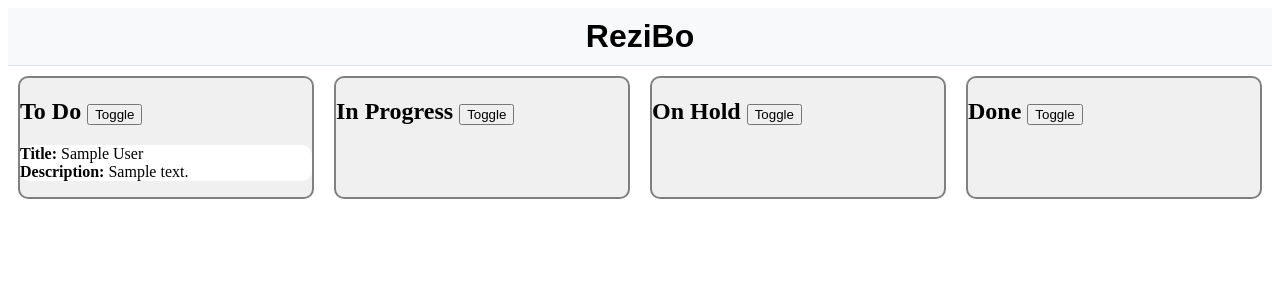
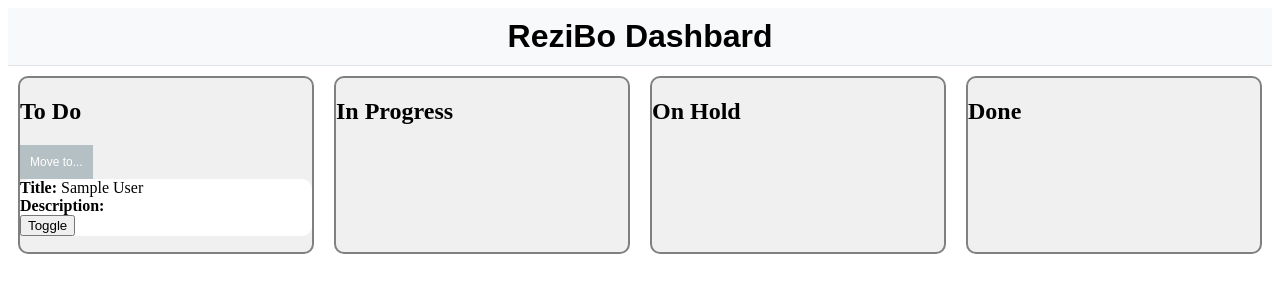
Before and after one commit to david7franco/ReziBo, a Django app: page /trello/ in a window 1280 px wide. Shown: the top 300 px of the page. Run offline with Django 4.2, Linux system fonts and the light colour scheme; tables that the repository leaves empty hold one stand-in row (values such as "Sample post").

Commit message:
added button func move to.. for rezibo dashboard

```diff
--- a/accounts/management/commands/seed_data.py
+++ b/accounts/management/commands/seed_data.py
@@ -11,5 +11,8 @@ class Command(BaseCommand):
         Task.objects.create(title="Task 2", description="Sample task 2", status=2)
         Task.objects.create(title="Task 3", description="Sample task 3", status=3)
         Task.objects.create(title="Task 4", description="Sample task 4", status=4)
+        Task.objects.create(title="Task 5", description="This task contains some sample data", status=1)
+        #Task.objects.all().delete()
 
+        #Task.objects.create(title="Task 6", description="Sample task 1", status=1)
         self.stdout.write(self.style.SUCCESS("Successfully seeded test data."))
--- a/accounts/static/accounts/trello.css
+++ b/accounts/static/accounts/trello.css
@@ -39,4 +39,53 @@ h1 {
 .taskborders {
     background-color: #FFF;
     border-radius: 10px;
+
 }
+
+.desc {
+    display: none;
+}
+
+.dropbtn {
+    background-color: #b4c0c4;
+    color: white;
+    padding: 10px;
+    font-size: 12px;
+    border: none;
+    cursor: pointer;
+  }
+
+ .dropbtn:hover, .dropbtn:focus {
+    background-color: #b4c0c4;
+}
+
+ .dropdown {
+    position: relative;
+    display: inline-block;
+}
+
+ .dropdown-content {
+    display: none;
+    position: absolute;
+    top: 0;  /* This will align it with the top of the main button */
+    left: 100%;  /* This will move it to the right side of the main button */
+    box-shadow: 0px 8px 16px 0px rgba(0,0,0,0.2);
+    z-index: 1;
+    white-space: nowrap;
+}
+
+.dropdown-content button {
+    color: black;
+    padding: 8px 10px;
+    text-decoration: none;
+    display: inline-block;
+    font-size: 12px;
+  }
+
+ .dropdown-content button:hover {
+    background-color: #ddd
+}
+
+ .dropdown:hover .dropdown-content {
+    display: block;
+}
--- a/accounts/templates/registration/trello.html
+++ b/accounts/templates/registration/trello.html
@@ -2,45 +2,39 @@
 {% load static %}
 {% block content %}
 <!doctype html>
+<html lang="en">
+<head>
     <meta charset="UTF-8">
-
+    <title>ReziBo Dashbard</title>
     <link rel="stylesheet" type="text/css" href="{% static "accounts/trello.css" %}">
-
+</head>
+<body>
 <div class="header">
-    <h1>ReziBo</h1>
+    <h1>ReziBo Dashbard</h1>
 </div>
 
 <div class="container">
     <div class="column columnborders">
-        <h2 class="status-heading" data-target="todo-tasks">
-            To Do <button class="toggle-button">Toggle</button>
+        <h2 class="status-heading">
+            To Do
         </h2>
         <ul id="todo-tasks" class="task-list">
+
             {% for task in tasks %}
+
                 {% if task.status == 1 %}
-                    <li class="taskborders">
+                    <div class="dropdown">
+                        <button class="dropbtn">Move to...</button>
+                        <div class="dropdown-content">
+                            <button class="move-task" data-task-id="{{ task.id }}" data-new-status="2">In Progress</button>
+                            <button class="move-task" data-task-id="{{ task.id }}" data-new-status="3">On Hold</button>
+                            <button class="move-task" data-task-id="{{ task.id }}" data-new-status="4">Done</button>
+                        </div>
+                    </div>
+                    <li id="task-{{ task.id }}" class="taskborders">
                         <strong>Title:</strong> {{ task.title }}<br>
-                     <strong>Description:</strong> {{ task.description }}
-                    </li>
-                {% endif %}
-                {% empty %}
-                    <li>No tasks found for this category.</li>
-            {% endfor %}
-
-        </ul>
-    </div>
-
-
-    <div class="column columnborders">
-        <h2 class="status-heading" data-target="in-progress">
-            In Progress <button class="toggle-button">Toggle</button>
-        </h2>
-        <ul id="in-progress" class="task-list">
-            {% for task in tasks %}
-                {% if task.status == 2 %}
-                <li class="taskborders">
-                    <strong>Title:</strong> {{ task.title }}<br>
-                    <strong>Description:</strong> {{ task.description }}
+                        <strong>Description:</strong> <span class="desc" id="desc-{{ task.id }}">{{ task.description }}</span><br>
+                        <button class="toggle-button" data-target="desc-{{ task.id }}">Toggle</button>
                     </li>
                 {% endif %}
             {% empty %}
@@ -49,17 +43,25 @@
         </ul>
     </div>
 
-
     <div class="column columnborders">
-        <h2 class="status-heading" data-target="on-hold">
-            On Hold <button class="toggle-button">Toggle</button>
+        <h2 class="status-heading">
+            In Progress
         </h2>
-        <ul id="on-hold" class="task-list">
+        <ul id="in-progress" class="task-list">
             {% for task in tasks %}
-                {% if task.status == 3 %}
-                <li class="taskborders">
+                {% if task.status == 2 %}
+                <div class="dropdown">
+                    <button class="dropbtn">Move to...</button>
+                    <div class="dropdown-content">
+                        <button class="move-task" data-task-id="{{ task.id }}" data-new-status="1">To Do</button>
+                        <button class="move-task" data-task-id="{{ task.id }}" data-new-status="3">On Hold</button>
+                        <button class="move-task" data-task-id="{{ task.id }}" data-new-status="4">Done</button>
+                    </div>
+                </div>
+                    <li id="task-{{ task.id }}" class="taskborders">
                         <strong>Title:</strong> {{ task.title }}<br>
-                    <strong>Description:</strong> {{ task.description }}
+                        <strong>Description:</strong> <span class="desc" id="desc-{{ task.id }}">{{ task.description }}</span><br>
+                        <button class="toggle-button" data-target="desc-{{ task.id }}">Toggle</button>
                     </li>
                 {% endif %}
             {% empty %}
@@ -68,17 +70,52 @@
         </ul>
     </div>
 
+    <div class="column columnborders">
+        <h2 class="status-heading">
+            On Hold
+        </h2>
+        <ul id="on-hold" class="task-list">
+            {% for task in tasks %}
+                {% if task.status == 3 %}
+                <div class="dropdown">
+                    <button class="dropbtn">Move to...</button>
+                    <div class="dropdown-content">
+                        <button class="move-task" data-task-id="{{ task.id }}" data-new-status="1">To Do</button>
+                        <button class="move-task" data-task-id="{{ task.id }}" data-new-status="2">In Progress</button>
+                        <button class="move-task" data-task-id="{{ task.id }}" data-new-status="4">Done</button>
+                    </div>
+                </div>
+                    <li id="task-{{ task.id }}" class="taskborders">
+                        <strong>Title:</strong> {{ task.title }}<br>
+                        <strong>Description:</strong> <span class="desc" id="desc-{{ task.id }}">{{ task.description }}</span><br>
+                        <button class="toggle-button" data-target="desc-{{ task.id }}">Toggle</button>
+                    </li>
+                {% endif %}
+            {% empty %}
+                <li>No tasks found for this category.</li>
+            {% endfor %}
+        </ul>
+    </div>
 
     <div class="column columnborders">
-        <h2 class="status-heading" data-target="done">
-            Done <button class="toggle-button">Toggle</button>
+        <h2 class="status-heading">
+            Done
         </h2>
         <ul id="done" class="task-list">
             {% for task in tasks %}
                 {% if task.status == 4 %}
-                <li class="taskborders">
+                <div class="dropdown">
+                    <button class="dropbtn">Move to...</button>
+                    <div class="dropdown-content">
+                        <button class="move-task" data-task-id="{{ task.id }}" data-new-status="1">To Do</button>
+                        <button class="move-task" data-task-id="{{ task.id }}" data-new-status="2">In Progress</button>
+                        <button class="move-task" data-task-id="{{ task.id }}" data-new-status="3">On Hold</button>
+                    </div>
+                </div>
+                    <li id="task-{{ task.id }}" class="taskborders">
                         <strong>Title:</strong> {{ task.title }}<br>
-                    <strong>Description:</strong> {{ task.description }}
+                        <strong>Description:</strong> <span class="desc" id="desc-{{ task.id }}">{{ task.description }}</span><br>
+                        <button class="toggle-button" data-target="desc-{{ task.id }}">Toggle</button>
                     </li>
                 {% endif %}
             {% empty %}
@@ -87,23 +124,55 @@
         </ul>
     </div>
  </div>
- {% endblock %}
+
 <script>
 document.addEventListener('DOMContentLoaded', function() {
     const buttons = document.querySelectorAll('.toggle-button');
 
     buttons.forEach(button => {
         button.addEventListener('click', function() {
-                const heading = button.closest('.status-heading');
-                const targetId = heading.getAttribute('data-target');
-                const tasks = document.getElementById(targetId);
+            const targetId = button.getAttribute('data-target');
+            const description = document.getElementById(targetId);
 
-                if (tasks.style.display === "none" || tasks.style.display === "") {
-                    tasks.style.display = "block";
+            if (description.style.display === "none" || description.style.display === "") {
+                description.style.display = "block";
             } else {
-                    tasks.style.display = "none";
+                description.style.display = "none";
             }
         });
     });
 });
 </script>
+
+<script>
+    document.addEventListener('DOMContentLoaded', function() {
+
+        const moveTaskButtons = document.querySelectorAll('.move-task');
+        moveTaskButtons.forEach(button => {
+            button.addEventListener('click', function() {
+                const taskId = button.getAttribute('data-task-id');
+                const newStatus = button.getAttribute('data-new-status');
+                fetch(`{% url 'move_task' %}`, {
+                    method: 'POST',
+                    headers: {
+                        'Content-Type': 'application/json',
+                        'X-CSRFToken': '{{ csrf_token }}',
+                    },
+                    body: JSON.stringify({ task_id: taskId, new_status: newStatus }),
+                })
+                .then(response => response.json())
+                .then(data => {
+                    if (data.success) {
+                        // Remove the task from the "To Do" column
+                        const taskElement = document.getElementById(`task-${taskId}`);
+                        taskElement.remove();
+                    }
+                })
+                .catch(error => console.log('Error:', error));
+            });
+        });
+    });
+    </script>
+</body>
+</html>
+{% endblock %}
--- a/accounts/urls.py
+++ b/accounts/urls.py
@@ -7,7 +7,7 @@ urlpatterns = [
     path("signup/", SignUpView.as_view(), name="signup"),
     path('text-entry/', views.text_entry, name='text_entry'),
     path('text-display/', views.text_display, name='text_display'),
-
-    path('trello/', views.trello_board, name='trello_board')
+    path('trello/', views.trello_board, name='trello_board'),
+    path('move_task/', views.move_task, name='move_task'),
 
 ]
--- a/accounts/views.py
+++ b/accounts/views.py
@@ -2,10 +2,14 @@ from django.contrib.auth.forms import UserCreationForm
 from django.urls import reverse_lazy
 from django.views import generic
 from django.shortcuts import render, redirect
+from django.http import JsonResponse
+from django.views.decorators.csrf import csrf_exempt
 from .models import TextEntry
 from .forms import TextEntryForm
 from django.contrib.auth.decorators import login_required
 from .models import Task
+from django.views.decorators.http import require_POST
+import json
 
 
 class SignUpView(generic.CreateView):
@@ -33,3 +37,16 @@ def text_display(request):
 def trello_board(request):
     tasks = Task.objects.all()
     return render(request, 'registration/trello.html', {'tasks': tasks})
+
+@csrf_exempt
+@require_POST
+def move_task(request):
+    data = json.loads(request.body)
+    task_id = data.get('task_id')
+    new_status = data.get('new_status')
+    if task_id is not None and new_status is not None:
+        task = Task.objects.get(id=task_id)
+        task.status = new_status  # Update the status
+        task.save()
+        return JsonResponse({'success': True})
+    return JsonResponse({'success': False})
```
Lines whose indentation alone changed are shown as unchanged.
